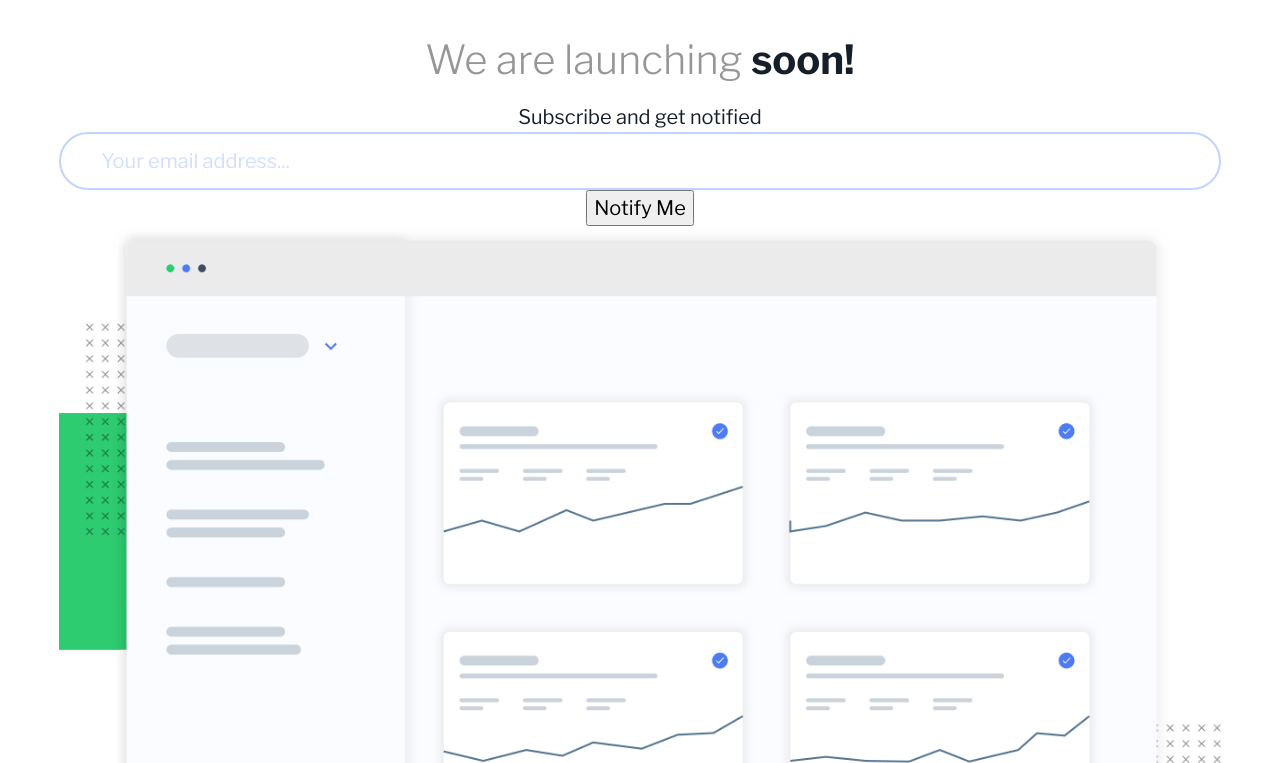
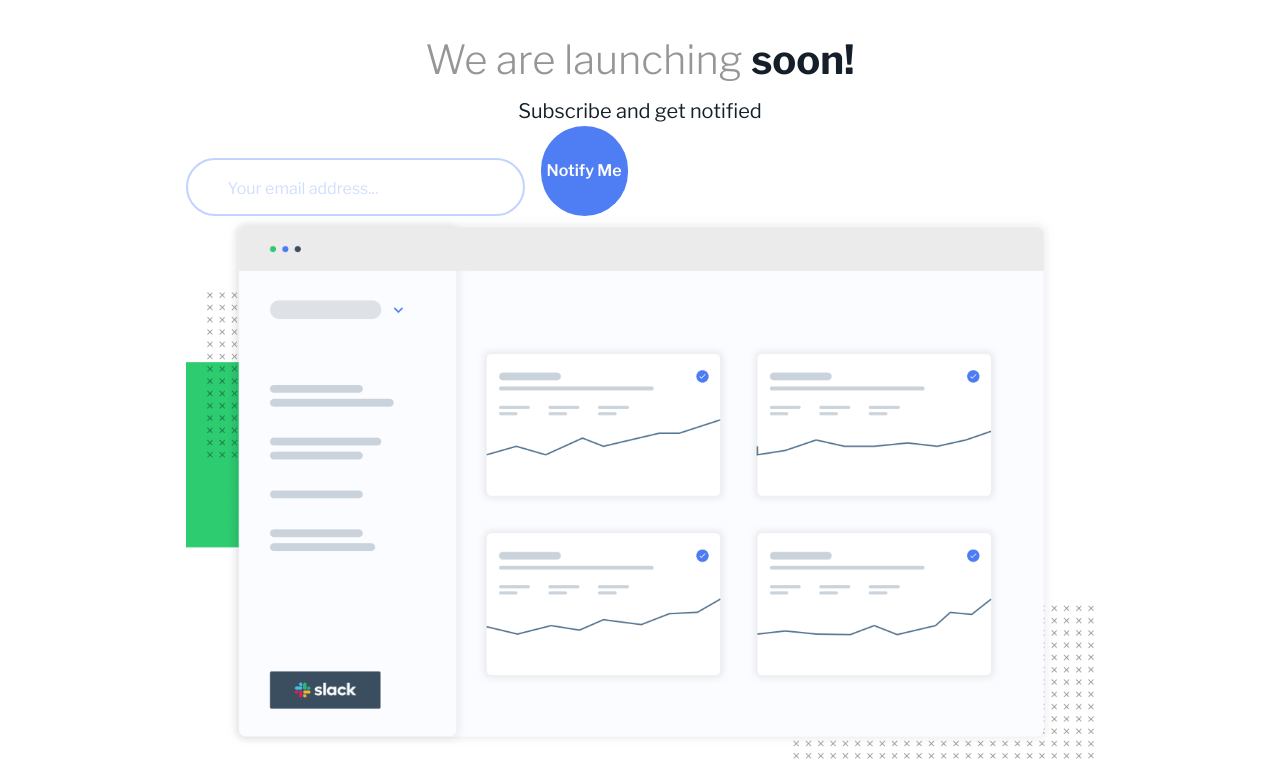
Before and after one commit to dedo-dev/ping-single-column-coming-soon-page, a plain HTML site: page index.html in a window 1280 px wide. Shown: the part 37-800 px from the top of the page. Drawn offline with nearby package versions, Linux system fonts and the light colour scheme.

Commit message:
Update index.css

```diff
--- a/index.css
+++ b/index.css
@@ -74,26 +74,52 @@ body {
 .container {
     margin-inline: auto;
     padding-inline: clamp(.8em, 4vw, 5em);
-    width: clamp(300px, 100%, 1440px);
+    width: clamp(300px, 80%, 1440px);
     text-align: center;
 }
 
-h1 {
-    font-size: var(--fs-headingOne);
-    font-weight: var(--fw-300);
-    color: var(--clr-headingOne);
+.heading {
+    display: flex;
+    flex-direction: column;
+    h1 {
+        font-size: var(--fs-headingOne);
+        font-weight: var(--fw-300);
+        color: var(--clr-headingOne);
+    }
+    p {
+        margin-block-start: .875rem;
+    }
+}
+
+.form {
+    display: flex;
+    gap: 1rem;
 }
 
 input {
     border: 2px solid var(--clr-border);
     border-radius: 100px;
+    margin-block-start: 2rem;
     padding: .75rem 2.5rem;
-    width: 100%;
+    /* width: 100%; */
+    /* flex-basis: 100vw; */
 }
 
 input::placeholder {
     color: var(--clr-border);
+    font-size: 1rem;
     opacity: .75;
+}
+
+button {
+    border: none;
+    background-color: var(--clr-button);
+    color: #fff;
+    border-radius: 100px;
+    /* padding: .75em 2em; */
+    font-size: 1rem;
+    font-weight: var(--fw-600);
+    /* flex-basis: 100vw; */
 }
 
 .social {
```
